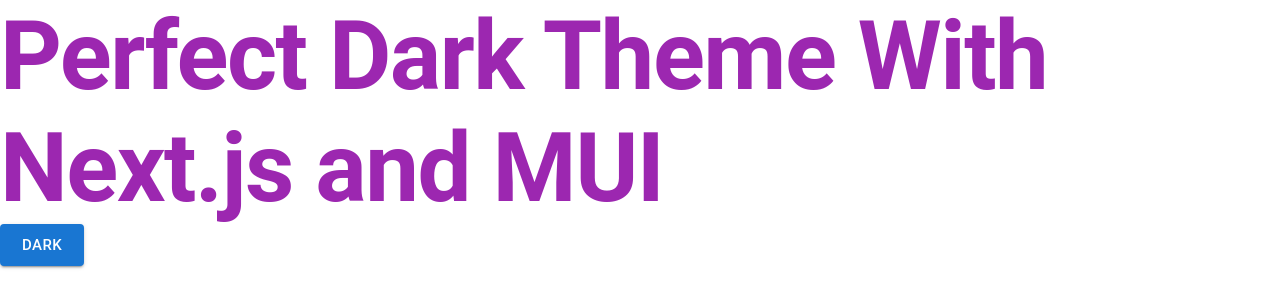
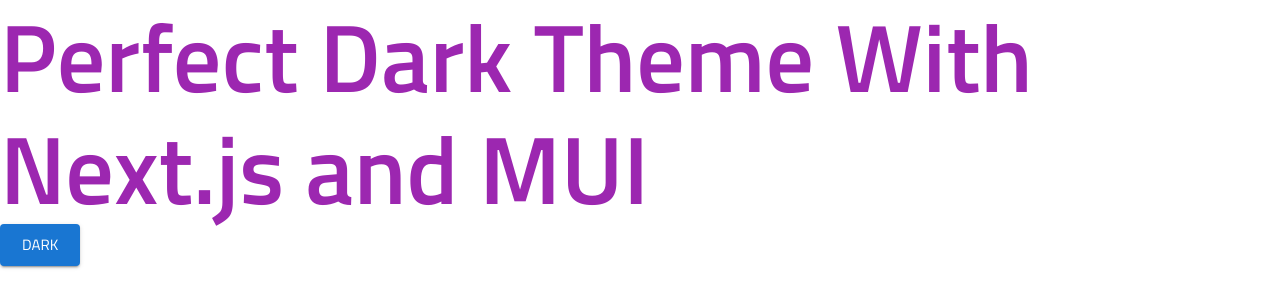
Before and after one commit to mitinull/perfect-darkmode-nextjs-mui, a Next.js app: page / in a window 1280 px wide. Shown: the top 308 px of the page. Built offline with nearby package versions, Linux system fonts and the light colour scheme.

Commit message:
Add font

```diff
--- a/app/layout.js
+++ b/app/layout.js
@@ -1,12 +1,6 @@
-import { Inter } from "next/font/google";
 import "./globals.css";
-import {
-  experimental_extendTheme as extendTheme,
-  Experimental_CssVarsProvider as CssVarsProvider,
-} from "@mui/material/styles";
 import InitColorSchemeScript from "@mui/material/InitColorSchemeScript";
-
-const inter = Inter({ subsets: ["latin"] });
+import { ThemeProvider } from "./theme-provider";
 
 export const metadata = {
   title: "Create Next App",
@@ -16,9 +10,9 @@
 export default function RootLayout({ children }) {
   return (
     <html lang="en" suppressHydrationWarning>
-      <body className={inter.className}>
-        <InitColorSchemeScript defaultMode="system"/>
-        <CssVarsProvider defaultMode="system">{children}</CssVarsProvider>
+      <body>
+        <InitColorSchemeScript defaultMode="system" />
+        <ThemeProvider>{children}</ThemeProvider>
       </body>
     </html>
   );
--- /dev/null
+++ b/app/theme-provider.js
@@ -0,0 +1,29 @@
+"use client";
+
+import {
+  experimental_extendTheme as extendTheme,
+  Experimental_CssVarsProvider as CssVarsProvider,
+} from "@mui/material/styles";
+import { Titillium_Web } from "next/font/google";
+
+const font = Titillium_Web({
+  subsets: ["latin"],
+  weight: ["200", "300", "400", "600", "700", "900"],
+});
+
+const theme = extendTheme({
+  typography: {
+    fontFamily: font.style.fontFamily,
+    button: {
+      fontFamily: font.style.fontFamily,
+    },
+  },
+});
+
+export function ThemeProvider({ children }) {
+  return (
+    <CssVarsProvider defaultMode="system" theme={theme}>
+      {children}
+    </CssVarsProvider>
+  );
+}
```
